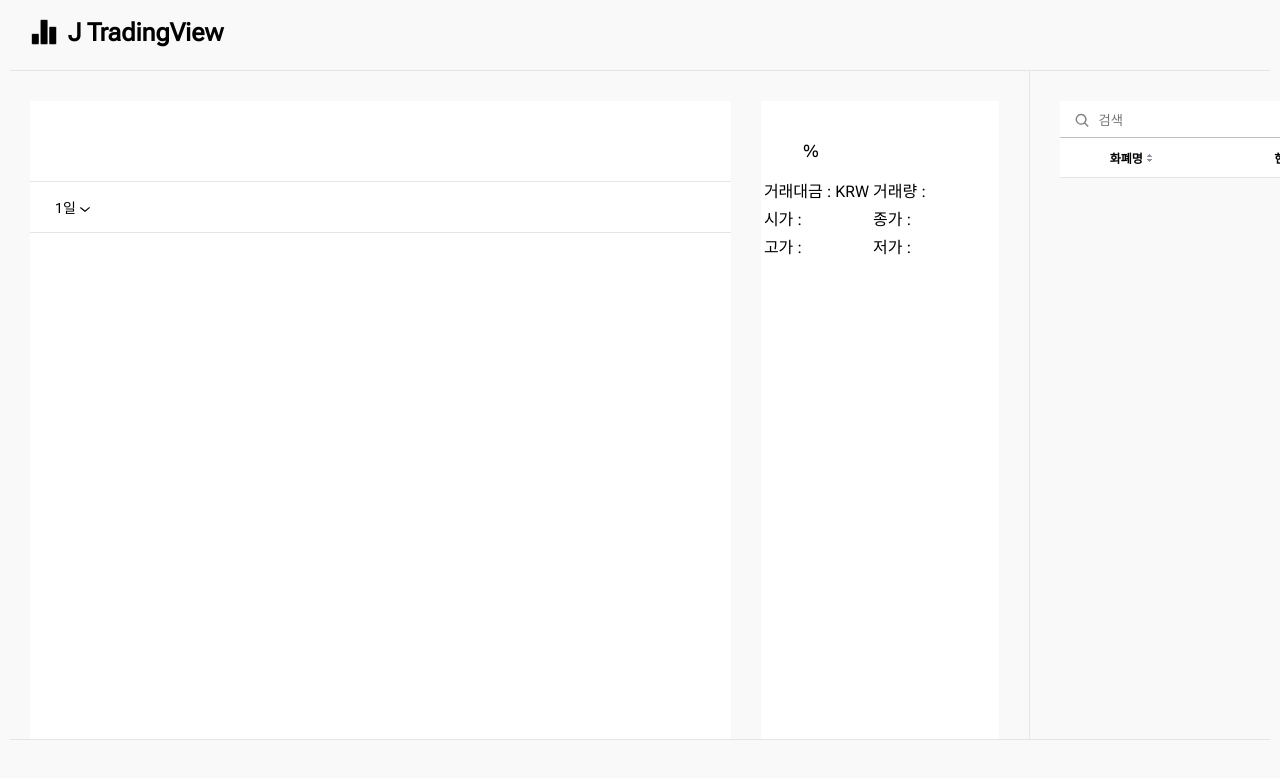
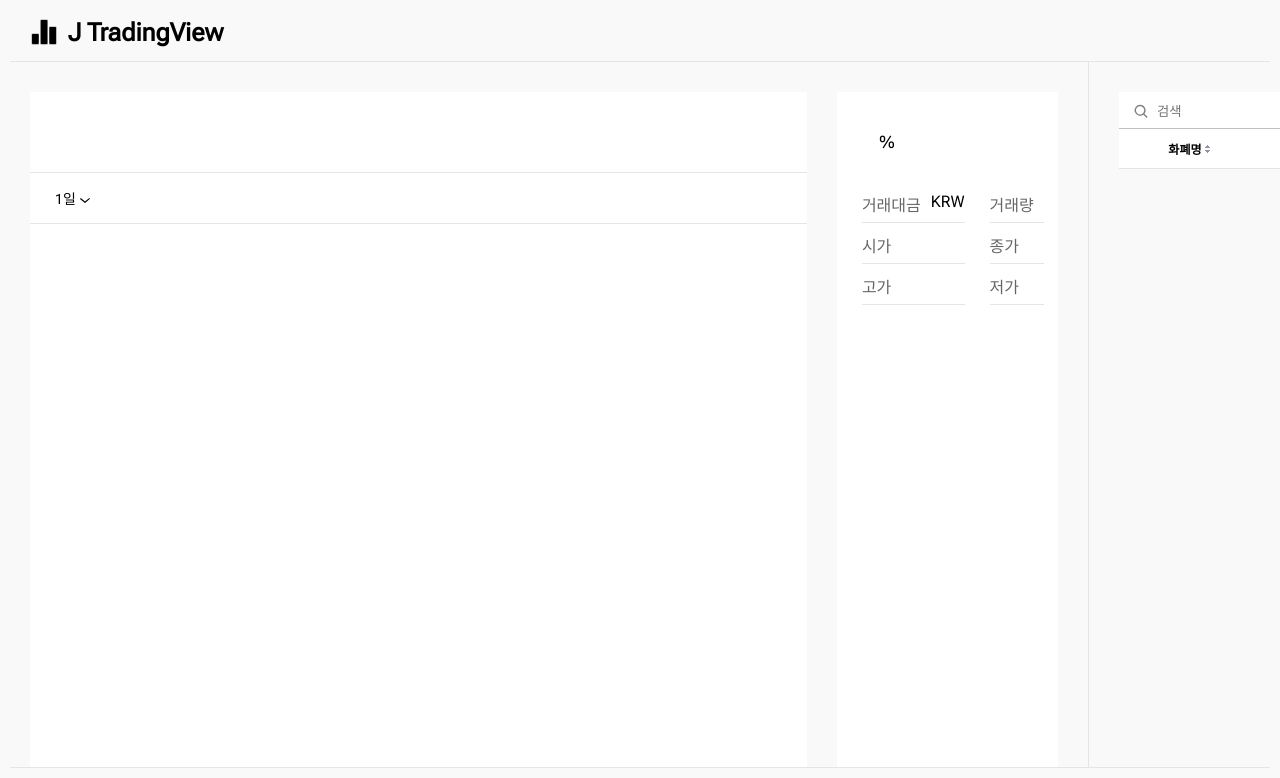
Before and after one commit to jbljw02/JeayBit, a React (Create React App) app: page / in a window 1280 px wide. Shown: the top 778 px of the page. Built offline with nearby package versions, Linux system fonts and the light colour scheme; a web font is replaced by a local one.

Commit message:
design: TradingDetail dl 초기 디자인

```diff
--- a/src/assets/App.css
+++ b/src/assets/App.css
@@ -60,8 +60,8 @@ body {
 }
 
 .TradingView {
-  height: 100%;
-  width: 71%;
+  height: 1320px;
+    width: 1550px;
 }
 
 .trading-view {
@@ -94,8 +94,8 @@ body {
 }
 
 .TradingDetail {
-  height: 100%;
-  width: 29%;
+  height: 1320px;
+  width: 540px;
 }
 
 .trading-detail {
@@ -183,6 +183,35 @@ body {
   padding-right: 3px;
 }
 
+.selectedDetail dl {
+  float: left;
+  font-size: 16px;
+  color: rgba(0, 0, 0, 0.6);
+  margin-left: 25px;
+}
+
+.selectedDetail dt {
+  margin-top: 10px;
+  margin-bottom: 10px;
+  padding-bottom: 6px;
+  border-bottom: 1px solid rgb(228, 229, 230);
+}
+
+.selectedDetail dd {
+  float: right;
+  display: inline;
+  margin: 0px;
+  color: black;
+  padding-left: 10px;
+}
+
+/* .selectedDetail_dl_1 {
+
+} */
+
+.selectedDetail_dl_2 {
+  margin-left: 15px;
+}
 /* 드롭다운 css */
 .dropdown {
   display: inline-block;
@@ -335,7 +364,7 @@ body {
 
 .scroll-tbody {
   overflow-y: auto;
-  max-height: calc(100vh - 250px);
+  max-height: calc(100vh - 255px);
     /* 스크롤바가 보일 최대 높이 지정 */
 }
 
--- a/src/components/TradingDetail.tsx
+++ b/src/components/TradingDetail.tsx
@@ -60,34 +60,51 @@ function TradingDetail() {
                 </div>
             )
         }
-        <table className="table-selectedDetail">
-          <tbody>
-          <tr>
-            <td>
-                거래대금 : {cr_trade_price_selected}KRW
-            </td>
-            <td>
-                거래량 : {cr_trade_volume_selected}{cr_markets_selected.slice(4,7)}
-            </td>
-          </tr>
-          <tr>
-            <td>
-                시가 : {cr_open_price_selected}
-            </td>
-            <td>
-                종가 : {cr_high_price_selected}
-            </td>
-          </tr>
-          <tr>
-            <td>
-                고가 : {cr_high_price_selected}
-            </td>
-            <td>
-                저가 : {cr_low_price_selected}
-            </td>
-          </tr>
-          </tbody>
-        </table>
+
+        <div className="selectedDetail">
+          <dl className="selectedDetail_dl_1">
+            <dt>
+              거래대금
+              <dd>
+                  {cr_trade_price_selected}KRW
+              </dd>
+            </dt>
+            <dt>
+              시가
+              <dd>
+                  {cr_open_price_selected}
+              </dd>
+            </dt>
+            <dt>
+              고가
+              <dd>
+                  {cr_high_price_selected}
+              </dd>
+            </dt>
+          </dl>
+
+          <dl className="selectedDetail_dl_2">
+            <dt>
+              거래량
+              <dd>
+                  {cr_trade_volume_selected}{cr_markets_selected.slice(4, 7)}
+              </dd>
+            </dt>
+            <dt>
+              종가
+              <dd>
+                  {cr_price_selected}
+              </dd>
+            </dt>
+            <dt>
+              저가
+              <dd>
+                  {cr_low_price_selected}
+              </dd>
+            </dt>
+          </dl>
+        </div>
+
       </div>
     </article>
   );
```
